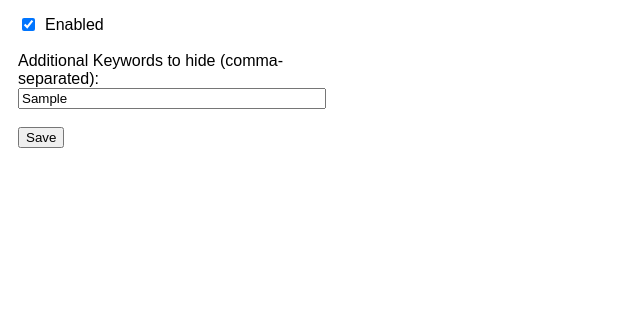
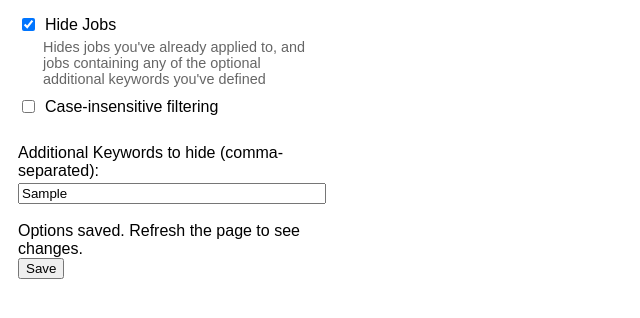
Before and after one commit to Robert01101101/hide-applied-jobs-linkedin, a browser extension: page source/options.html in a window 1280 px wide. Both pictures are taken after typing "Sample" into the empty fields and a click on the button "Save". Shown: the part 62-380 px from the top of the page, without its empty margins (0-640 px from the left). Drawn offline with Linux system fonts and the light colour scheme.

Commit message:
make case matching optional, better UI, better logging

```diff
--- a/source/options.html
+++ b/source/options.html
@@ -13,10 +13,22 @@
         }
         #toggle {
             display: flex;
+            align-items: flex-start;
+            flex-direction: column;
+            margin-bottom: 10px;
+        }
+        #toggle .checkbox-row {
+            display: flex;
             align-items: center;
         }
         #toggle input {
             margin-right: 10px;
+        }
+        #toggle .description {
+            margin-left: 25px;
+            font-size: 0.9em;
+            color: #666;
+            margin-top: 5px;
         }
         input[type="text"] {
             width: 100%;
@@ -26,13 +38,24 @@
 <body>
     <h3>Hide Applied Jobs LinkedIn</h3>
     <div id="toggle">
-        <input type="checkbox" id="jobToggle" checked>
-        <label for="jobToggle">Enabled</label>
+        <div class="checkbox-row">
+            <input type="checkbox" id="jobToggle" checked>
+            <label for="jobToggle">Hide Jobs</label>
+        </div>
+        <div class="description">
+            Hides jobs you've already applied to, and jobs containing any of the optional additional keywords you've defined
+        </div>
+    </div>
+    <div id="toggle">
+        <div class="checkbox-row">
+            <input type="checkbox" id="caseInsensitiveToggle">
+            <label for="caseInsensitiveToggle">Case-insensitive filtering</label>
+        </div>
     </div>
     <br>
     <div>
         <label for="keywords">Additional Keywords to hide (comma-separated):</label>
-        <input type="text" id="keywords" placeholder="e.g. Promoted,Remote">
+        <input type="text" id="keywords" placeholder="e.g. Promoted,Remote" style="margin-top: 3px;">
     </div>
     <br>
     <div id="status"></div>
--- a/source/options.js
+++ b/source/options.js
@@ -1,16 +1,17 @@
 // Saves options to chrome.storage
 const saveOptions = () => {
     const hideJobsChecked = document.getElementById('jobToggle').checked;
+    const caseInsensitiveChecked = document.getElementById('caseInsensitiveToggle').checked;
     const keywords = document.getElementById('keywords').value;
 
     chrome.storage.sync.set(
-        { hideJobs: hideJobsChecked, keywords: keywords },
+        { hideJobs: hideJobsChecked, caseInsensitive: caseInsensitiveChecked, keywords: keywords },
         () => {
             const status = document.getElementById('status');
-            status.textContent = 'Options saved.';
+            status.textContent = 'Options saved. Refresh the page to see changes.';
             setTimeout(() => {
                 status.textContent = '';
-            }, 1000);
+            }, 3000);
         }
     );
 };
@@ -18,13 +19,30 @@ const saveOptions = () => {
 // Restores select box and checkbox state using the preferences stored in chrome.storage.
 const restoreOptions = () => {
     chrome.storage.sync.get(
-        { hideJobs: true, keywords: '' },
+        { hideJobs: true, caseInsensitive: false, keywords: '' },
         (items) => {
             document.getElementById('jobToggle').checked = items.hideJobs;
+            document.getElementById('caseInsensitiveToggle').checked = items.caseInsensitive;
             document.getElementById('keywords').value = items.keywords;
+            updateFieldStates(items.hideJobs);
         }
     );
 };
 
+// Updates the disabled state of fields based on the hide jobs toggle
+const updateFieldStates = (hideJobsEnabled) => {
+    document.getElementById('caseInsensitiveToggle').disabled = !hideJobsEnabled;
+    document.getElementById('keywords').disabled = !hideJobsEnabled;
+
+    // Add visual feedback for disabled state
+    const disabledElements = document.querySelectorAll('#caseInsensitiveToggle, #keywords');
+    disabledElements.forEach(element => {
+        element.style.opacity = hideJobsEnabled ? '1' : '0.5';
+    });
+};
+
 document.addEventListener('DOMContentLoaded', restoreOptions);
 document.getElementById('save').addEventListener('click', saveOptions);
+document.getElementById('jobToggle').addEventListener('change', (e) => {
+    updateFieldStates(e.target.checked);
+});
```
Also changed, not shown: source/content.js (+51 -7 lines), source/manifest.json.
